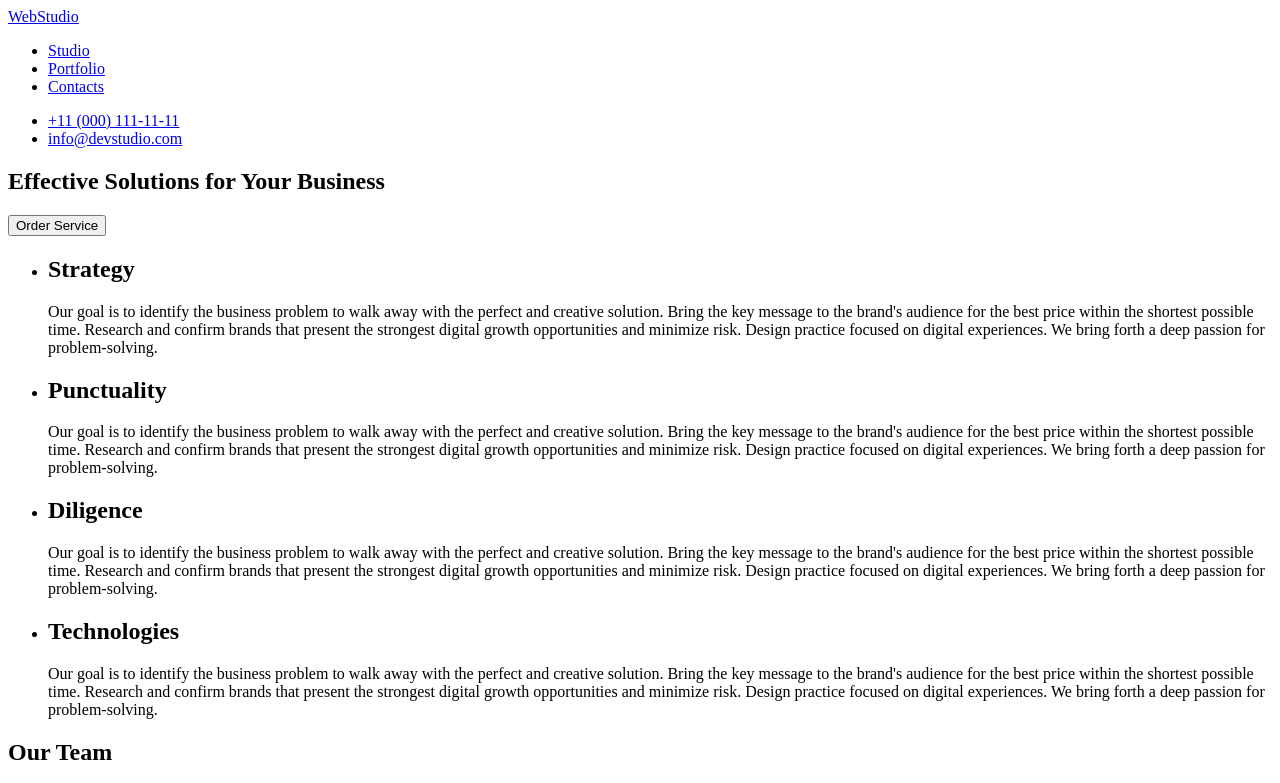
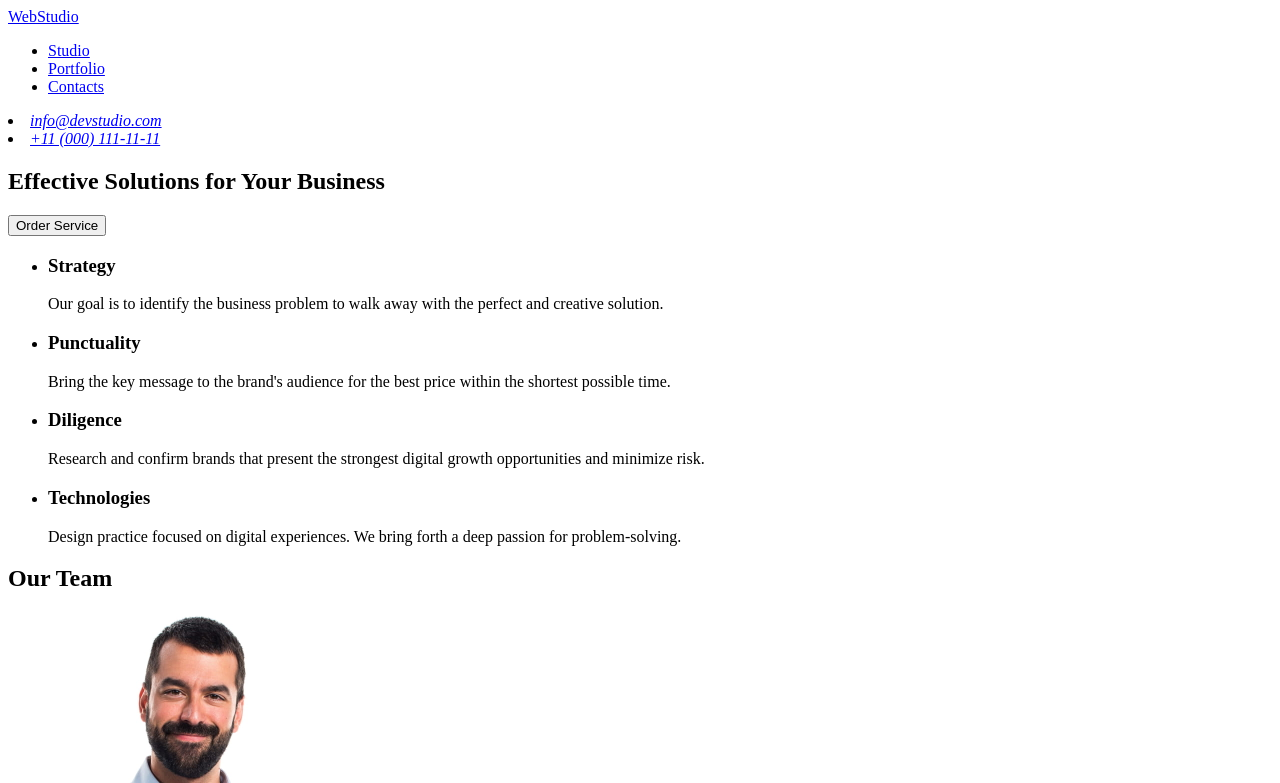
Before and after one commit to dmytro-salimon/goit-markup-hw-01, a plain HTML site: page index.html in a window 1280 px wide. Shown: the top 783 px of the page. Drawn offline with Linux system fonts and the light colour scheme.

Commit message:
change index html

```diff
--- a/index.html
+++ b/index.html
@@ -1,5 +1,5 @@
 <!DOCTYPE html>
-<html lang="uk">
+<html lang="en">
   <head>
     <meta charset="UTF-8" />
     <meta name="viewport" content="width=device-width, initial-scale=1.0" />
@@ -7,19 +7,19 @@
   </head>
   <body>
     <!-- Header -->
-    <header id="home">
-      <a href="#home">WebStudio</a>
+    <header>
       <nav>
+        <a href="./index.html">WebStudio</a>
         <ul>
           <li><a href="#">Studio</a></li>
           <li><a href="#">Portfolio</a></li>
           <li><a href="#">Contacts</a></li>
         </ul>
       </nav>
-      <ul>
+      <address>
+        <li><a href="mailto:info@devstudio.com">info@devstudio.com</a></li>
         <li><a href="tel:+11000111111">+11 (000) 111-11-11</a></li>
-        <li><a href="mailto:info@devstudio.com">info@devstudio.com</a></li>
-      </ul>
+      </address>
     </header>
 
     <!-- Main Content -->
@@ -32,53 +32,34 @@
 
       <!-- Advantages -->
       <section>
+        <h2 style="display: none">Advantages</h2>
         <ul>
           <li>
-            <h2>Strategy</h2>
+            <h3>Strategy</h3>
             <p>
               Our goal is to identify the business problem to walk away with the
-              perfect and creative solution. Bring the key message to the
-              brand's audience for the best price within the shortest possible
-              time. Research and confirm brands that present the strongest
-              digital growth opportunities and minimize risk. Design practice
-              focused on digital experiences. We bring forth a deep passion for
-              problem-solving.
+              perfect and creative solution.
             </p>
           </li>
           <li>
-            <h2>Punctuality</h2>
+            <h3>Punctuality</h3>
             <p>
-              Our goal is to identify the business problem to walk away with the
-              perfect and creative solution. Bring the key message to the
-              brand's audience for the best price within the shortest possible
-              time. Research and confirm brands that present the strongest
-              digital growth opportunities and minimize risk. Design practice
-              focused on digital experiences. We bring forth a deep passion for
-              problem-solving.
+              Bring the key message to the brand's audience for the best price
+              within the shortest possible time.
             </p>
           </li>
           <li>
-            <h2>Diligence</h2>
+            <h3>Diligence</h3>
             <p>
-              Our goal is to identify the business problem to walk away with the
-              perfect and creative solution. Bring the key message to the
-              brand's audience for the best price within the shortest possible
-              time. Research and confirm brands that present the strongest
-              digital growth opportunities and minimize risk. Design practice
-              focused on digital experiences. We bring forth a deep passion for
-              problem-solving.
+              Research and confirm brands that present the strongest digital
+              growth opportunities and minimize risk.
             </p>
           </li>
           <li>
-            <h2>Technologies</h2>
+            <h3>Technologies</h3>
             <p>
-              Our goal is to identify the business problem to walk away with the
-              perfect and creative solution. Bring the key message to the
-              brand's audience for the best price within the shortest possible
-              time. Research and confirm brands that present the strongest
-              digital growth opportunities and minimize risk. Design practice
-              focused on digital experiences. We bring forth a deep passion for
-              problem-solving.
+              Design practice focused on digital experiences. We bring forth a
+              deep passion for problem-solving.
             </p>
           </li>
         </ul>
@@ -135,7 +116,7 @@
 
     <!-- Footer -->
     <footer>
-      <a href="#home">WebStudio</a>
+      <a href="./index.html">WebStudio</a>
       <p>
         Increase the flow of customers and sales for your business with digital
         marketing & growth solutions.
```
